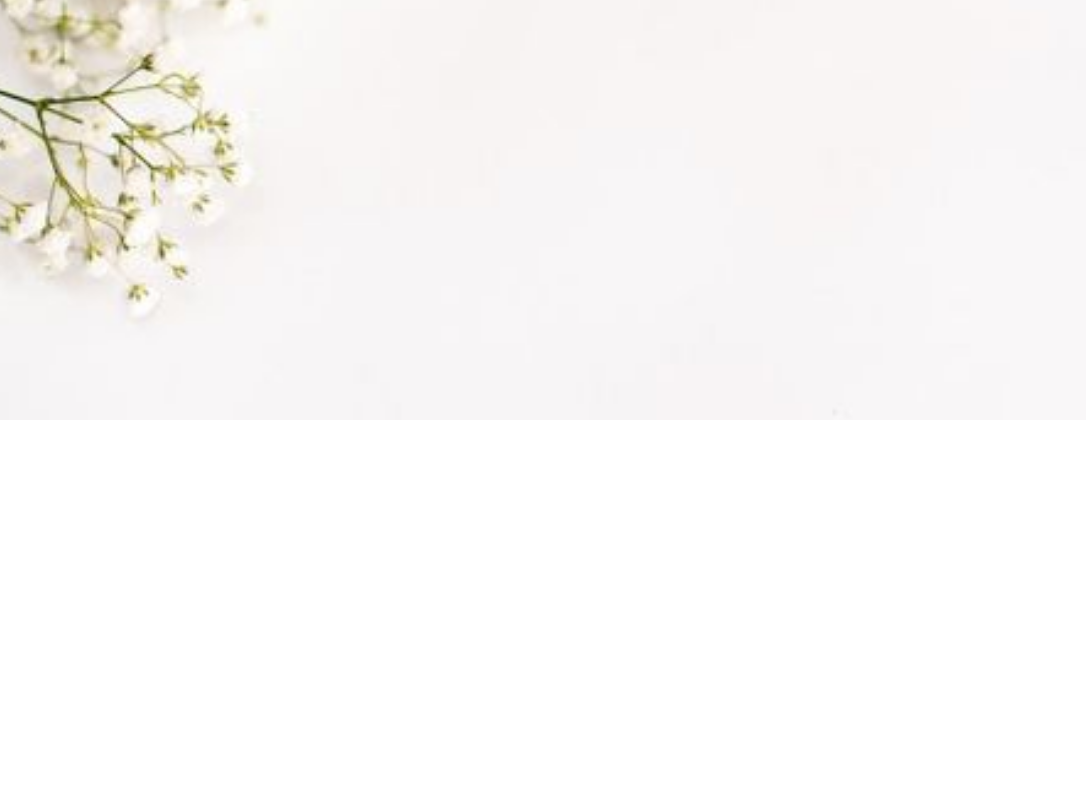
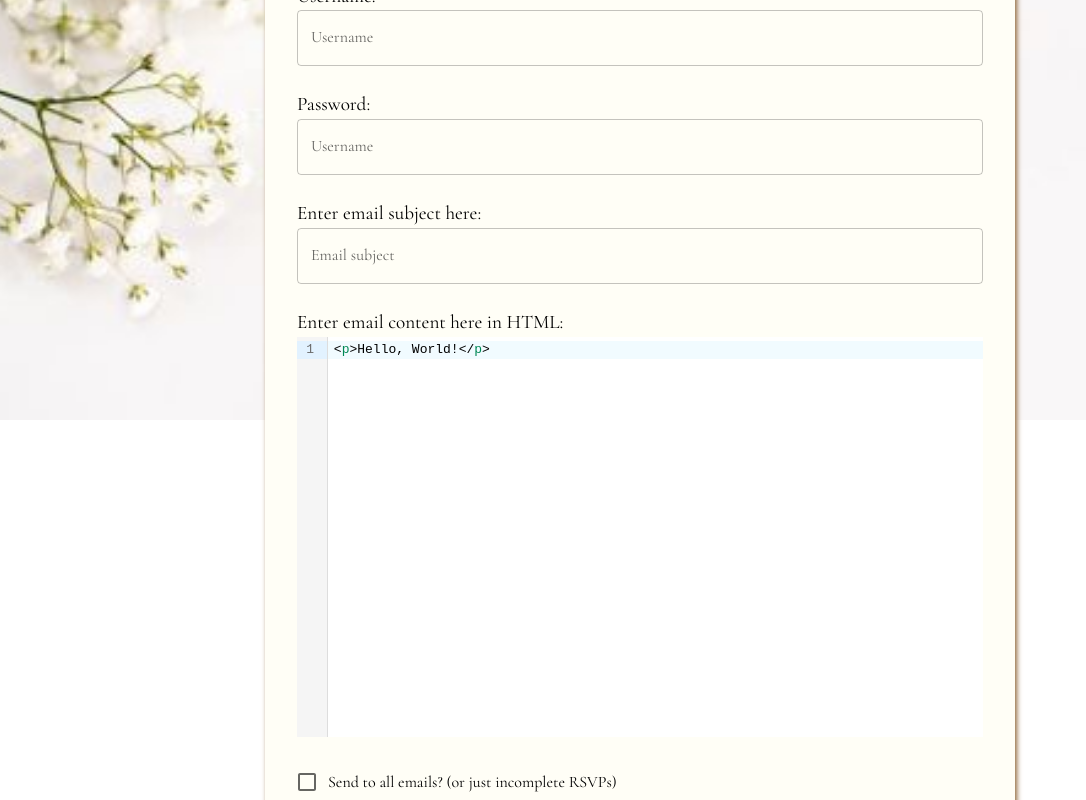
Before and after one commit to idowithliu/client, a React (Vite) app: page /emails in a window 1280 px wide. Shown: the part 500-1300 px from the top of the page, without its empty margins (0-1086 px from the left). Before the commit the page ends 800 px from the top, so only its background shows below. Built offline with nearby package versions, Linux system fonts and the light colour scheme; a web font is replaced by a local one.

Commit message:
Add email sending

```diff
--- a/package.json
+++ b/package.json
@@ -1,10 +1,12 @@
 {
   "dependencies": {
+    "@codemirror/lang-html": "^6.4.1",
     "@emotion/react": "^11.10.5",
     "@emotion/styled": "^11.10.5",
     "@fontsource/roboto": "^4.5.8",
     "@mui/icons-material": "^5.11.0",
     "@mui/material": "^5.11.0",
+    "@uiw/react-codemirror": "^4.19.7",
     "@vitejs/plugin-react": "^3.0.0",
     "axios": "^1.2.1",
     "react": "^18.2.0",
--- a/src/components/app/index.tsx
+++ b/src/components/app/index.tsx
@@ -1,6 +1,7 @@
 import * as React from "react";
 import { Routes, Route, BrowserRouter } from "react-router-dom";
 import { AuthProvider } from "../../util/auth";
+import { Emails } from "../emails";
 import { Faq } from "../faq";
 import { Home } from "../home";
 import { RegistryPage } from "../registry";
@@ -34,6 +35,8 @@ export const _App = (): JSX.Element => {
                     <Route path="/rsvp" element={<Rsvp />} />
                     <Route path="/about" element={<Story />} />
                     <Route path="/registry" element={<RegistryPage />} />
+
+                    <Route path="/emails" element={<Emails />} />
                 </Routes>
 
                 {/* <Footer /> */}
--- /dev/null
+++ b/src/components/emails/index.tsx
@@ -0,0 +1,171 @@
+import * as React from "react";
+import { default as axios } from "axios";
+
+import '@fontsource/roboto/300.css';
+import '@fontsource/roboto/400.css';
+import '@fontsource/roboto/500.css';
+import '@fontsource/roboto/700.css';
+
+import Box from '@mui/material/Box';
+import Typography from '@mui/material/Typography';
+import { Alert, AlertColor, Button, Checkbox, Divider, FormControl, FormControlLabel, Grid, Icon, IconButton, InputLabel, List, ListItem, ListItemButton, ListItemIcon, ListItemText, MenuItem, Modal, Select, Snackbar, Stack, TextField, ThemeProvider } from "@mui/material";
+import { ContentBox, PasswordProtected, textTheme } from "../../util/misc";
+
+import { Link } from "react-router-dom";
+import { Auth, AuthContext } from "../../util/auth";
+import { Routes } from "../../util/routes";
+
+import CodeMirror from '@uiw/react-codemirror';
+import { html } from '@codemirror/lang-html';
+
+export const Emails = (): JSX.Element => {
+    const [alertMessage, setAlertMessage] = React.useState("");
+    const [alertType, setAlertType] = React.useState("info" as AlertColor);
+
+    const [username, setUsername] = React.useState("");
+    const [password, setPassword] = React.useState("");
+    const [subject, setSubject] = React.useState("");
+    const [content, setContent] = React.useState("");
+    const [all, setAll] = React.useState(false);
+
+    React.useEffect((): void => {
+        document.title = "Emails | Melanie and Andrew's Wedding Website";
+
+        setUsername(localStorage.getItem("username")!);
+        setPassword(localStorage.getItem("password")!);
+    }, []);
+
+    const handleClose = (event: React.SyntheticEvent | Event, reason?: string) => {
+        if (reason === 'clickaway' || reason === 'backdropClick') {
+            return;
+        }
+
+        setAlertMessage("");
+    };
+
+    const alert = (message: string, type: AlertColor): void => {
+        setAlertType(type);
+        setAlertMessage(message);
+    }
+
+    const action = (
+        <React.Fragment>
+            <IconButton
+                size="small"
+                aria-label="close"
+                color="inherit"
+                onClick={handleClose}
+            >
+                <Icon fontSize="small" />
+            </IconButton>
+        </React.Fragment>
+    );
+
+    const onChange = React.useCallback((value: any, viewUpdate: any) => {
+        setContent(value);
+    }, []);
+
+    return (
+        <>
+            <ThemeProvider theme={textTheme}>
+                <ContentBox>
+                    <form onSubmit={(ev): void => {
+                        ev.preventDefault();
+                        axios.post(Routes.RSVP.EMAILS, {
+                            username: username,
+                            password: password,
+                            all_emails: all,
+                            subject: subject,
+                            email_content: content
+                        }).then((res): void => {
+                            alert(res.data.message, "success");
+                        }).catch((err) => {
+                            alert(err.response.data.message, "error")
+                        });
+                    }}>
+                        <Grid
+                            container
+                            style={{ gap: '1.5em' }}
+                            direction="column"
+                        >
+                            <div>
+                                <label htmlFor="username" style={{ fontSize: "larger" }}>Username:</label>
+                                <TextField
+                                    value={username}
+                                    id="username"
+                                    label="Username"
+                                    fullWidth={true}
+                                    onChange={(ev) => {
+                                        setUsername(ev.target.value);
+                                        localStorage.setItem("username", ev.target.value);
+                                    }}
+                                />
+                            </div>
+
+                            <div>
+                                <label htmlFor="password" style={{ fontSize: "larger" }}>Password:</label>
+                                <TextField
+                                    value={password}
+                                    id="password"
+                                    label="Username"
+                                    fullWidth={true}
+                                    type="password"
+                                    onChange={(ev) => {
+                                        setPassword(ev.target.value);
+                                        localStorage.setItem("password", ev.target.value);
+                                    }}
+                                />
+                            </div>
+
+                            <div>
+                                <label htmlFor="email-subject" style={{ fontSize: "larger" }}>Enter email subject here:</label>
+                                <TextField
+                                    id="email-subject"
+                                    label="Email subject"
+                                    fullWidth={true}
+                                    onChange={(ev) => setSubject(ev.target.value)}
+                                />
+                            </div>
+
+                            <div>
+                                <label htmlFor="email-content" style={{ fontSize: "larger" }}>Enter email content here in HTML:</label>
+                                <CodeMirror
+                                    id="email-content"
+                                    value="<p>Hello, World!</p>"
+                                    height="400px"
+                                    extensions={[html({})]}
+                                    onChange={onChange}
+                                />
+                            </div>
+
+                            <FormControlLabel control={<Checkbox defaultChecked={all} onChange={(ev) => {
+                                setAll(!all);
+                            }} />} label="Send to all emails? (or just incomplete RSVPs)" />
+
+                            <Button variant="contained" type="submit" style={{ width: "fit-content" }}>Send emails!</Button>
+
+                            <Typography variant="h6">Important replacement variables:</Typography>
+                            <code>
+                                family_name: string<br />
+                                invite_url: url(string)<br />
+                                email: string<br />
+                            </code>
+                        </Grid>
+                    </form>
+                </ContentBox>
+            </ThemeProvider>
+
+            <Snackbar
+                open={!!alertMessage}
+                autoHideDuration={10000}
+                onClose={handleClose}
+                message={alertMessage}
+                action={action}
+            >
+                <Alert onClose={handleClose} severity={alertType} sx={{ width: '100%' }}>
+                    {alertMessage}
+                </Alert>
+            </Snackbar>
+        </>
+    );
+}
--- a/src/util/routes/index.tsx
+++ b/src/util/routes/index.tsx
@@ -9,6 +9,7 @@ export const Routes = {
     },
     RSVP: {
         SUBMIT: `${BASEURL}/api/invites/rsvp/`,
-        INVITE: `${BASEURL}/api/invites/invites`
+        INVITE: `${BASEURL}/api/invites/invites`,
+        EMAILS: `${BASEURL}/api/invites/send-emails/`
     }
 }
```
Also changed, not shown: 2 other files (tests, documents, lock files or other folders).
